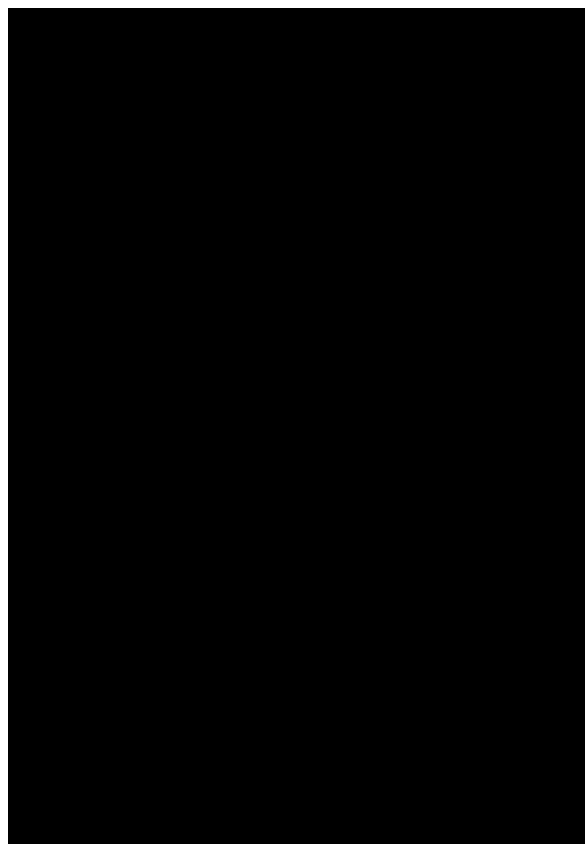
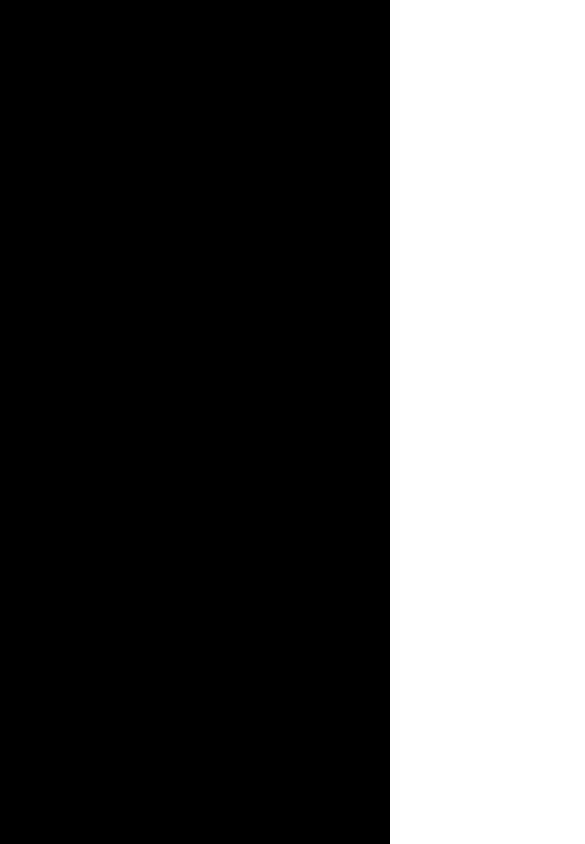
Before and after one commit to SebastianRiga/crawler, a website built with Parcel: page src/index.html in a window 390 px wide. Shown: the top 844 px of the page, 585 px wide, since content can reach past the window. Built offline with nearby package versions, Linux system fonts and the light colour scheme.

Commit message:
Updated game config | Updated index.html | Updated styles to match device viewport for responsive scaling

```diff
--- a/src/app.ts
+++ b/src/app.ts
@@ -4,6 +4,7 @@ import * as Phaser from 'phaser';
  * Central game configuration object for Crawler.
  */
 const gameConfig: Phaser.Types.Core.GameConfig = {
+    title: 'Crawler',
     type: Phaser.AUTO,
     width: window.innerWidth,
     height: window.innerHeight,
@@ -16,6 +17,8 @@ const gameConfig: Phaser.Types.Core.GameConfig = {
             debug: true
         }
     },
+    parent: 'game',
+    backgroundColor: '#000000',
     scene: [],
     scale: {
         zoom: 2
--- a/src/index.html
+++ b/src/index.html
@@ -1,14 +1,18 @@
-<!DOCTYPE HTML>
-<html>
-    <head>
-        <meta charset="utf-8" />
-        <meta name="viewport" content="width=device-width, initial-scale=1" />
+<!DOCTYPE html>
+<html lang="en">
+  <head>
+    <meta charset="UTF-8" />
 
-        <title>Crawler</title>
+    <title>Crawler</title>
 
-        <link rel="stylesheet" href="styles.css" />
-    </head>
-    <body>
-        <script charset="utf-8"  src="app.ts"></script>
-    </body>
+    <meta http-equiv="cleartype" content="on" />
+    <meta name="MobileOptimized" content="320" />
+    <meta name="HandheldFriendly" content="True" />
+    <meta name="viewport" content="width=device-width, initial-scale=1, user-scalable=no" />
+
+    <link rel="stylesheet" type="text/css" href="styles.css" />
+  </head>
+  <body>
+    <script type="text/javascript" src="app.ts"></script>
+  </body>
 </html>
--- a/src/styles.css
+++ b/src/styles.css
@@ -0,0 +1,10 @@
+html, body, canvas {
+  margin: 0 !important;
+  padding: 0 !important;
+  overflow: hidden !important;
+}
+
+body > canvas {
+    width: 100vw !important;
+    height: 100vh !important;
+}
```
